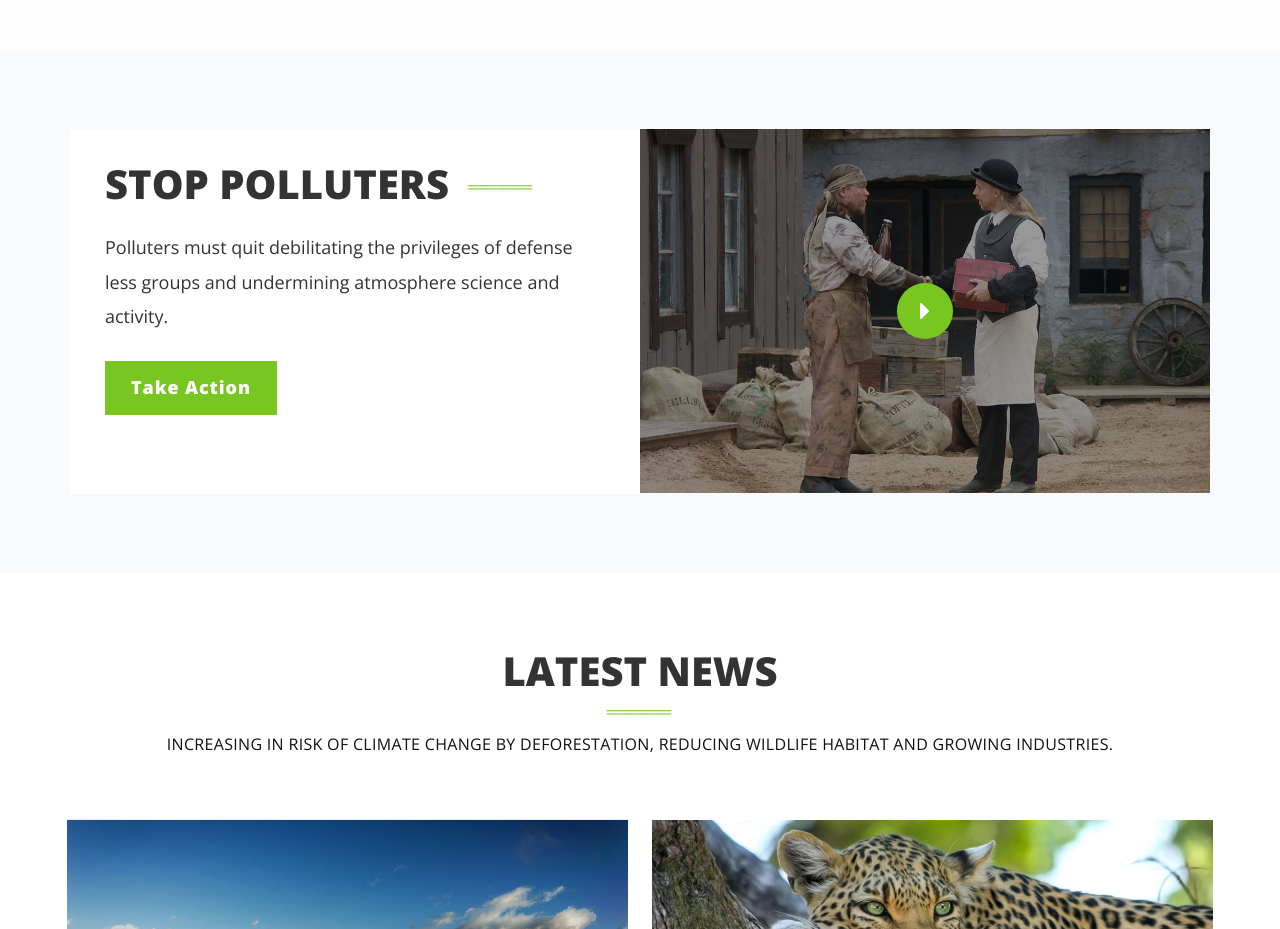
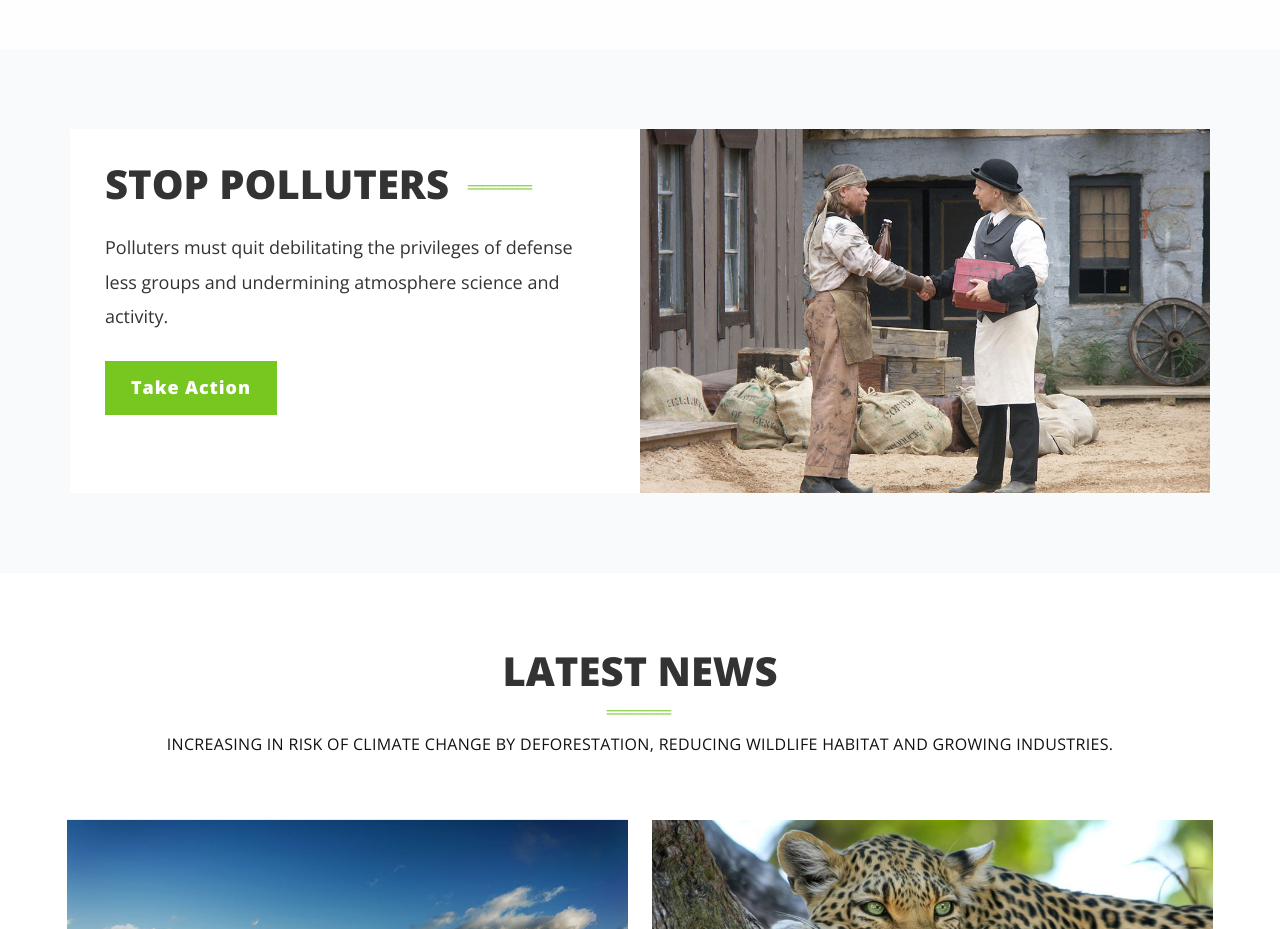
Before and after one commit to GlobalWarmingAwareness/GlobalWarmingAwareness.github.io, a plain HTML site: page index.html in a window 1280 px wide. Shown: the part 1720-2649 px from the top of the page. Drawn offline with nearby package versions, Linux system fonts and the light colour scheme.

Commit message:
Update index.html

```diff
--- a/index.html
+++ b/index.html
@@ -324,12 +324,10 @@
 
                             <figure class="action-img">
                                 <img src="images/action_1.jpg" alt="Action_image" />
-                                <a class="video-play-icon" href="#">
-                                    <i class="fa fa-caret-right"></i>
-                                </a>
+
                             </figure> <!-- end .action-img  -->
 
-                            <div class="action-overlay-bg"></div>
+
 
                         </div>
 
```
